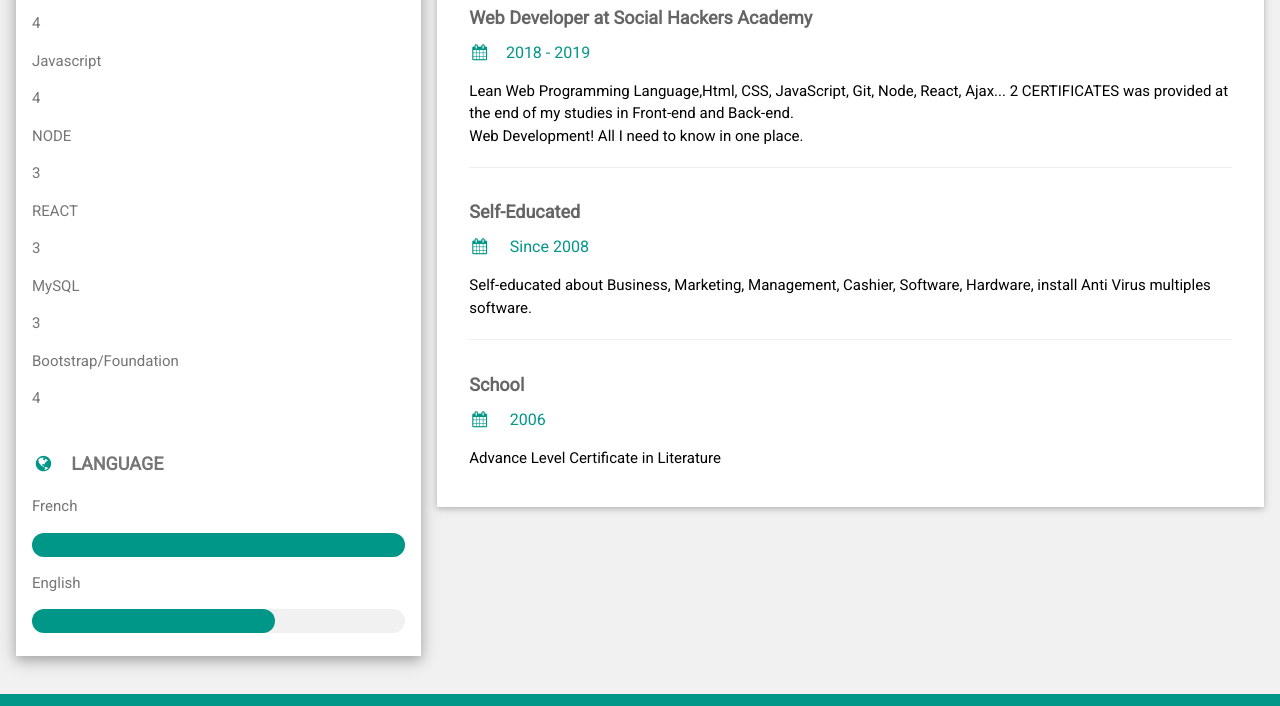
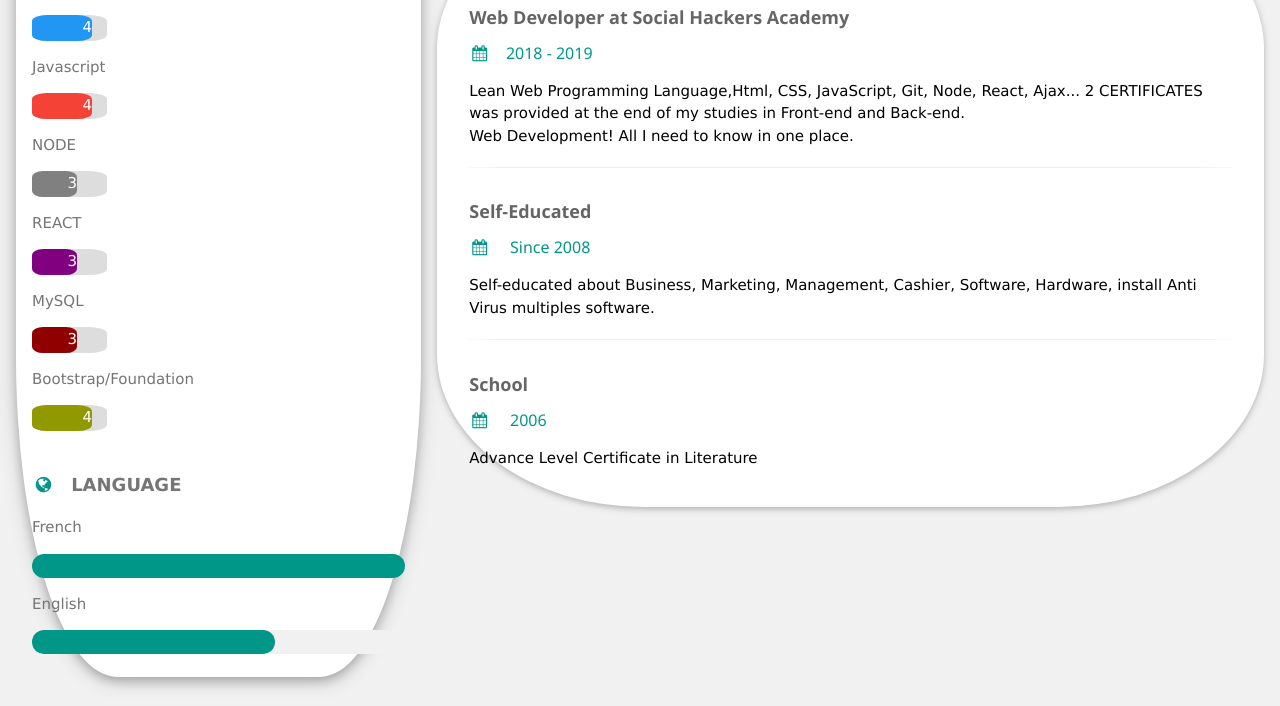
Before and after one commit to chreol/MyCvv, a plain HTML site: page index.html in a window 1280 px wide. Shown: the part 619-1325 px from the top of the page. Drawn offline with nearby package versions, Linux system fonts and the light colour scheme.

Commit message:
Update index.html

```diff
--- a/index.html
+++ b/index.html
@@ -6,9 +6,9 @@
 <link rel="stylesheet" href="https://www.w3schools.com/w3css/4/w3.css">
 <link rel='stylesheet' href='https://fonts.googleapis.com/css?family=Roboto'>
 <link rel="stylesheet" href="https://cdnjs.cloudflare.com/ajax/libs/font-awesome/4.7.0/css/font-awesome.min.css">
-<style>
-html,body,h1,h2,h3,h4,h5,h6 {font-family: "Roboto", sans-serif}
-</style>
+<link rel="stylesheet" href="./main.css">
+
+
 <body class="w3-light-grey">
 
 <!-- Page Container -->
```
